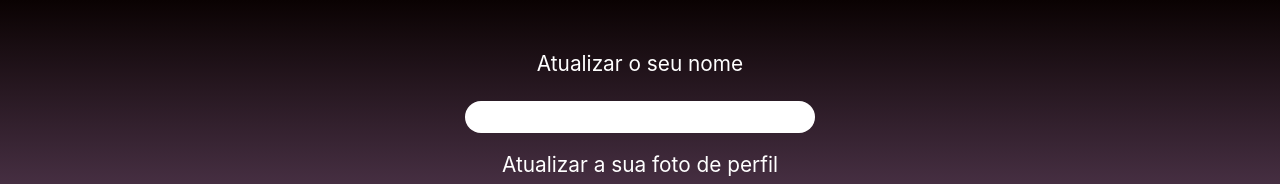
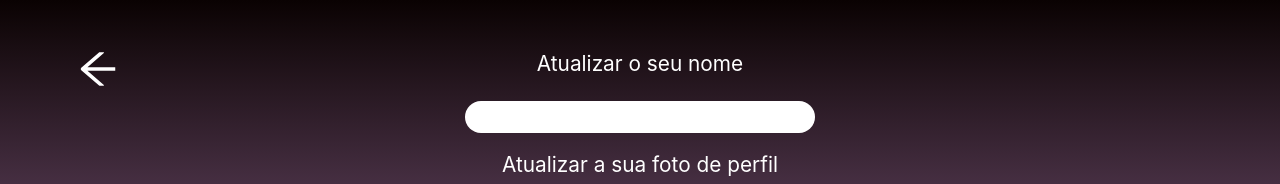
Before and after one commit to grupo-2-projeto-frontend-t12-wesley/rolefy, a React (Vite) app in the folder rolefy/: page /editUser in a window 1280 px wide. Shown: the top 184 px of the page. Built offline with nearby package versions, Linux system fonts and the light colour scheme; no server answers.

Commit message:
atividade completa

```diff
--- a/rolefy/src/Pages/chat/index.tsx
+++ b/rolefy/src/Pages/chat/index.tsx
@@ -77,6 +77,7 @@ function Chat() {
         { merge: true }
       );
     }
+    setInput('')
   }
   const navigate = useNavigate();
 
@@ -124,6 +125,7 @@ function Chat() {
             onChange={(resp: React.ChangeEvent<HTMLInputElement>) =>
               setInput(resp.target.value)
             }
+            value={input}
           />
           <button>Enviar</button>
         </form>
--- a/rolefy/src/Pages/chatCompany/index.tsx
+++ b/rolefy/src/Pages/chatCompany/index.tsx
@@ -6,6 +6,7 @@ import { doc, onSnapshot, setDoc } from "firebase/firestore";
 import { IMessage } from "../chat";
 import ButtonNav from "../../components/ButtonNav";
 import { motion } from "framer-motion";
+import { AiOutlineArrowLeft } from "react-icons/ai";
 
 function ChatCompany() {
   const clientId = useParams();
@@ -58,7 +59,9 @@ function ChatCompany() {
       transition={{ duration: 2 }}
     >
       <Conteiner>
-        <button onClick={() => navigate("/message")}>Voltar</button>
+      <button onClick={() => navigate("/message")} className="return">
+        <AiOutlineArrowLeft />
+      </button>
         <div className="chat">
           {data?.map((resp: IMessage, index) => {
             if (resp.userId == userId) {
--- a/rolefy/src/Pages/mainPage/styled.ts
+++ b/rolefy/src/Pages/mainPage/styled.ts
@@ -33,10 +33,24 @@ export const Conteiner = styled.div`
 
   .keen-slider__slide {
     border-radius: 25px;
-    background-color: #59485e;
+    background-color: #2b2b2b;
     border: 5px solid #5ac49a;
   }
 
+  .adcFav{
+    z-index: 2;
+    position: absolute;
+    top: 1vh;
+    border-bottom-left-radius: 50%;
+    border-top-left-radius: 50%;
+    width: 50px;
+    height: 55px;
+    background-color: red;
+    cursor: pointer;
+  }
+  .adcFav:hover{
+    background-color: #ed535d;
+  }
   .nomeDoRestaurante {
     font-family: "Roboto", sans-serif;
     color: #ffffff;
--- a/rolefy/src/Pages/menuEmpresa/style.ts
+++ b/rolefy/src/Pages/menuEmpresa/style.ts
@@ -3,7 +3,7 @@ import styled from "styled-components";
 export const Conteiner = styled.div`
   .return {
     position: absolute;
-    top: 1rem;
+    top: 0.5vh;
     left: 1rem;
 
     font-size: 3rem;
--- a/rolefy/src/Pages/menuUser/index.tsx
+++ b/rolefy/src/Pages/menuUser/index.tsx
@@ -45,6 +45,9 @@ function MenuUser() {
       transition={{ duration: 2 }}
     >
       <Conteiner>
+      <button className="return" onClick={() => navigate("/configPage")}>
+          <AiOutlineArrowLeft />
+        </button>
         <form action="" onSubmit={handleSubmit(updateUser)}>
           <label htmlFor="name">Atualizar o seu nome</label>
           <input
--- a/rolefy/src/Pages/menuUser/styled.ts
+++ b/rolefy/src/Pages/menuUser/styled.ts
@@ -27,6 +27,9 @@ export const Conteiner = styled.div`
   label{
     margin: 0 auto;
     margin-top: 20px;
+  }
+  .return{
+    cursor: pointer;
   }
   input{
     margin: 0 auto;
--- a/rolefy/src/components/Favorites/FavStyle.ts
+++ b/rolefy/src/components/Favorites/FavStyle.ts
@@ -21,11 +21,13 @@ export const CardPlaces = styled.li`
     background-color: #FFFBFB;
     border-radius: 0.421rem;
     align-items: center;
-    justify-content: space-evenly;
+    justify-content: space-around;
     color: black;
 
     img{
-        width: 50px;
+
+        width: 90%;
+        height: 10vh;
     }
 
 `;
--- a/rolefy/src/components/Favorites/index.tsx
+++ b/rolefy/src/components/Favorites/index.tsx
@@ -27,7 +27,7 @@ function ShowFavorites() {
         favPlaces.map((placeFiltered) => (
           <CardPlaces key={placeFiltered.id}>
             <figure>
-              <img src={placeFiltered.image} alt="bar" />
+              <img src={placeFiltered.image} alt="bar"/>
             </figure>
             <SuportInsideCard>
               <BusinessName>{placeFiltered.name}</BusinessName>
--- a/rolefy/src/components/Modals/ModalImg/imageStyle.ts
+++ b/rolefy/src/components/Modals/ModalImg/imageStyle.ts
@@ -21,7 +21,7 @@ export const MdlImage = styled.div`
     `;
 
 export const ImgPlace = styled.img`
-    width:100px;
+    width:100%;
     display: grid;
     justify-items: center;
     `;
--- a/rolefy/src/components/Modals/ModalImg/index.tsx
+++ b/rolefy/src/components/Modals/ModalImg/index.tsx
@@ -67,7 +67,7 @@ function ModalImg() {
         onRequestClose={closeModal}
         style={customStyles}
       >
-        <ImageList sx={{ width: 300, height: 350 }} cols={1} rowHeight={82}>
+        <ImageList sx={{ width: 300, height: 350, display: "grid", justifyItems: 'center'}} cols={1} rowHeight={82}>
           {imagePlace.map((place) => (
             <ImageListItem key={place}>
               <ImgPlace
```
